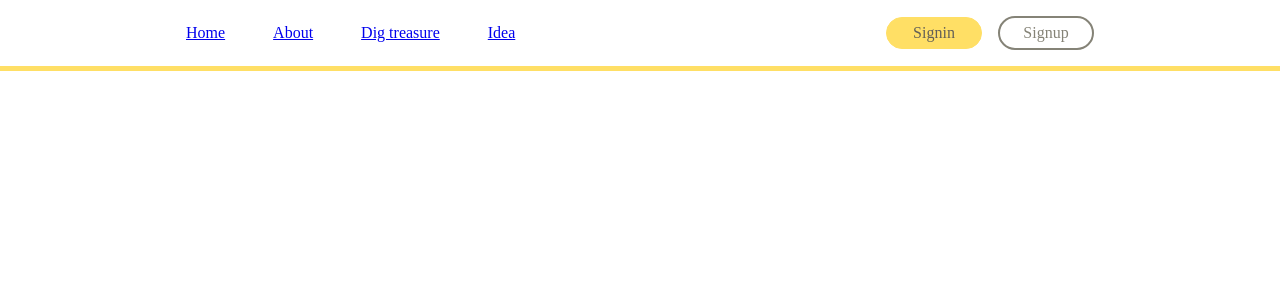
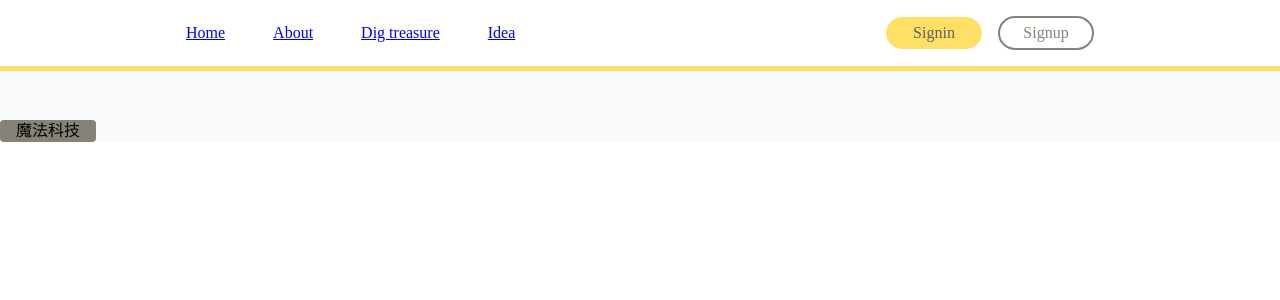
Before and after one commit to hsunwei423/pinpin_side_project, a Next.js app: page / in a window 1280 px wide. Shown: the top 300 px of the page. Built offline with nearby package versions, Linux system fonts and the light colour scheme.

Commit message:
init main sale

```diff
--- a/src/components/MainSale/index.js
+++ b/src/components/MainSale/index.js
@@ -1,7 +1,12 @@
+
+import Tag from '@/components/common/Tag';
+
+import style from './style.module.scss';
+
 export default function MainSale() {
   return (
-    <section>
-
+    <section className={style.container}>
+      <Tag className={style.tag} text="魔法科技" />
     </section>
   )
 }
--- a/src/components/MainSale/style.module.scss
+++ b/src/components/MainSale/style.module.scss
@@ -1,3 +1,7 @@
 .container {
   background-color: #F8F9FA;
 }
+
+.tag {
+  margin-top: 48.9px;
+}
--- a/src/pages/index.js
+++ b/src/pages/index.js
@@ -1,6 +1,7 @@
 import Head from 'next/head'
-import Image from 'next/image'
+
 import Layout from '@/components/Layout';
+import MainSale from '@/components/MainSale';
 
 export default function Home() {
   return (
@@ -8,6 +9,7 @@ export default function Home() {
       <Head>
         <title>拼拼</title>
       </Head>
+      <MainSale />
     </Layout>
   )
 }
```
